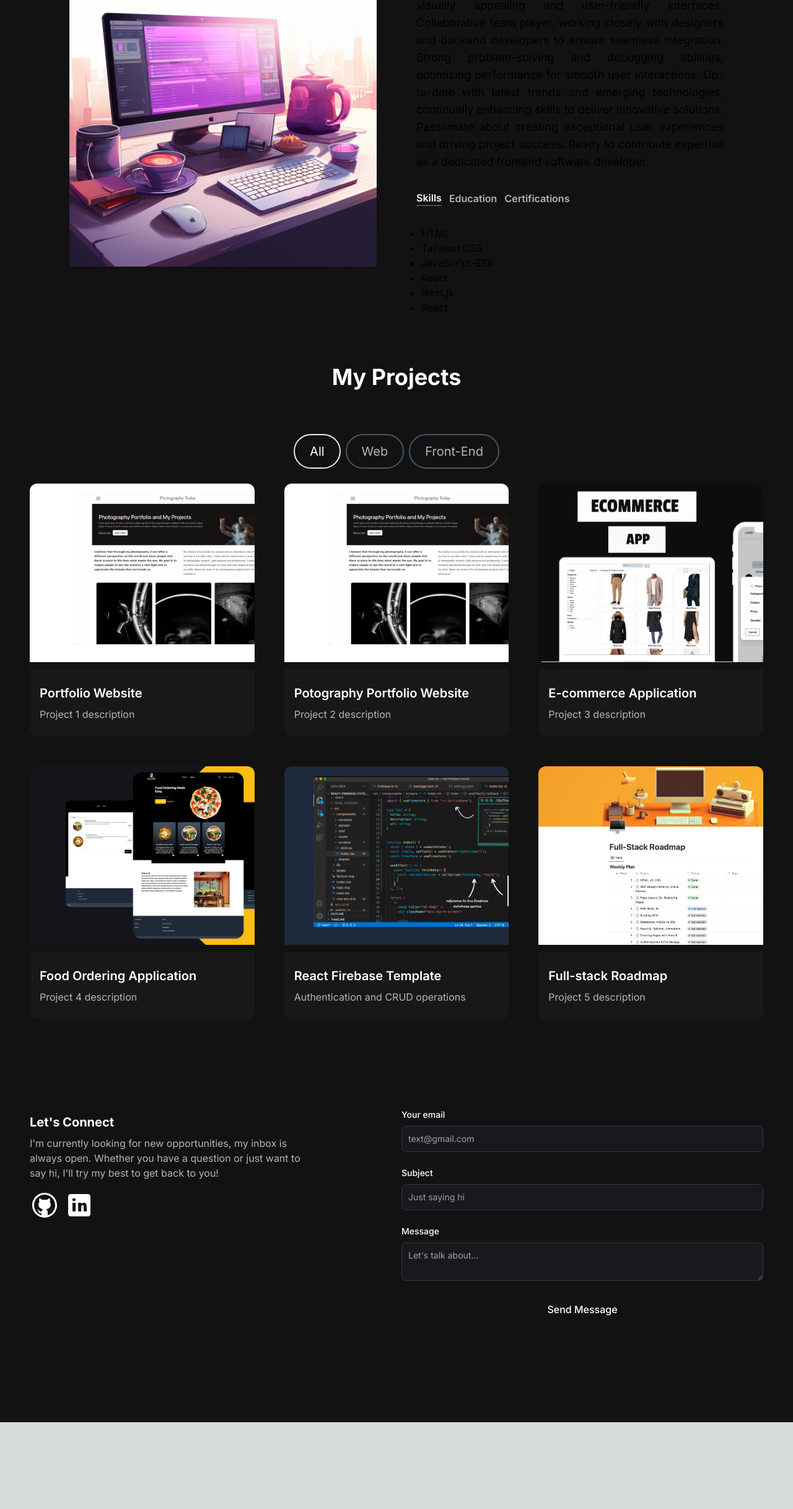
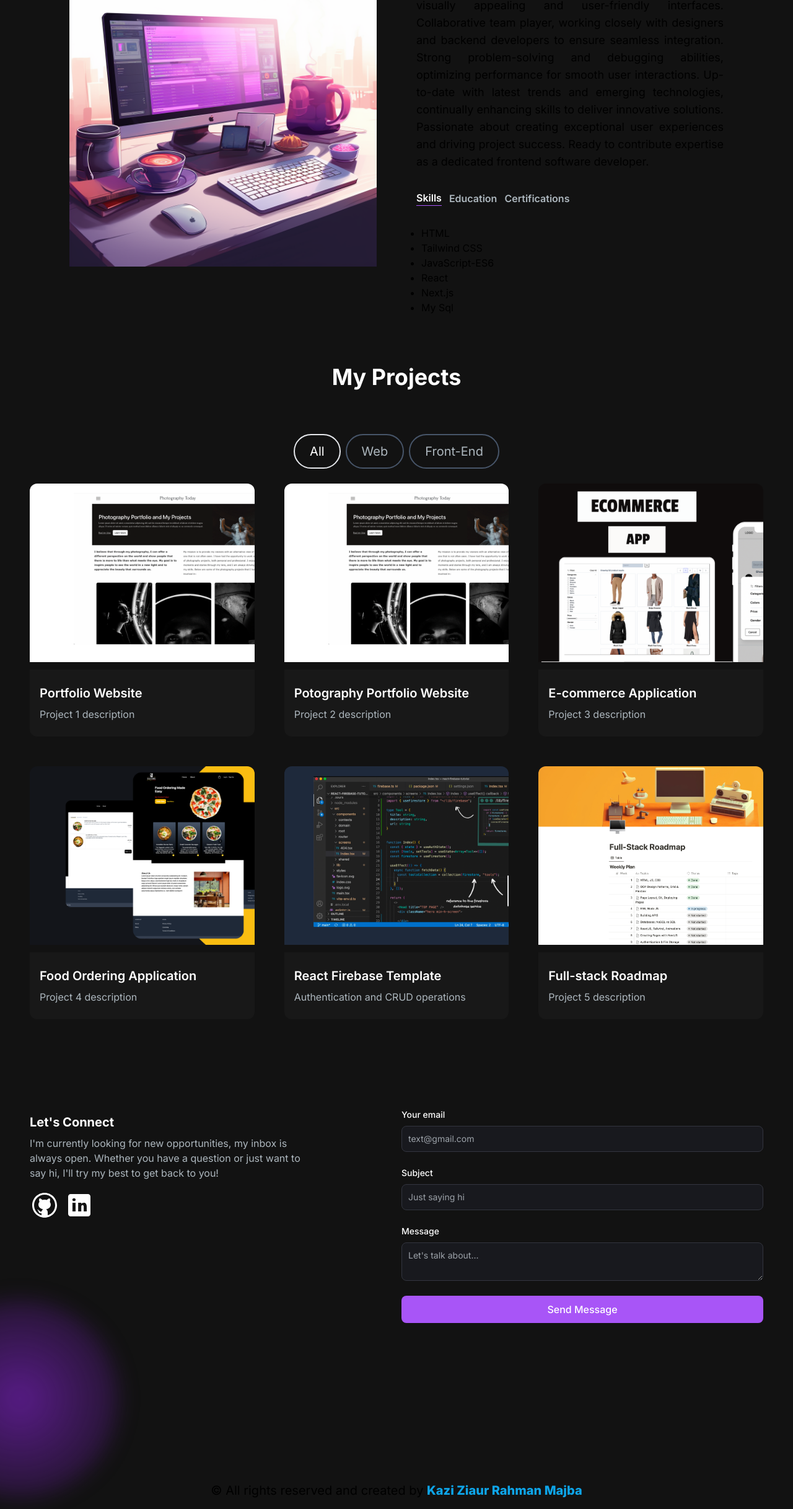
Before and after one commit to majbaulhoque/My-Portfolio, a Next.js app: page / in a window 1280 px wide. Shown: the part 721-3155 px from the top of the page at 62% size. Built offline with nearby package versions, Linux system fonts and the light colour scheme.

Commit message:
complete footer part

```diff
--- a/src/app/components/AboutSection.jsx
+++ b/src/app/components/AboutSection.jsx
@@ -15,7 +15,7 @@ const TAB_DATA = [
         <li>JavaScript-ES6</li>
         <li>React</li>
         <li>Next.js</li>
-        <li>React</li>
+        <li>My Sql</li>
       </ul>
     ),
   },
--- a/src/app/components/EmailSection.jsx
+++ b/src/app/components/EmailSection.jsx
@@ -44,7 +44,7 @@ const EmailSection = () => {
         id="contact"
         className="grid md:grid-cols-2 my-12 md:my-12 py-24 gap-4 relative"
         >
-        <div className="bg-[radial-gradient(ellipse_at_center,_var(--tw-gradient-stops))] from-primary-900 to-transparent rounded-full h-80 w-80 z-0 blur-lg absolute top-3/4 -left-4 transform -translate-x-1/2 -translate-1/2"></div>
+        <div className="bg-[radial-gradient(ellipse_at_center,_var(--tw-gradient-stops))] from-purple-900 to-transparent rounded-full h-80 w-80 z-0 blur-lg absolute top-3/4 -left-4 transform -translate-x-1/2 -translate-1/2"></div>
         <div className="z-10">
             <h5 className="text-xl font-bold text-white my-2">
             Let&apos;s Connect
@@ -119,7 +119,7 @@ const EmailSection = () => {
                 </div>
                 <button
                 type="submit"
-                className="bg-primary-500 hover:bg-primary-600 text-white font-medium py-2.5 px-5 rounded-lg w-full"
+                className="bg-purple-500 hover:bg-purple-600 text-white font-medium py-2.5 px-5 rounded-lg w-full"
                 >
                 Send Message
                 </button>
--- /dev/null
+++ b/src/app/components/Footer.jsx
@@ -0,0 +1,11 @@
+import React from 'react';
+
+const Footer = () => {
+    return (
+        <div className='mt-40 '>
+            <h4 className='text-center justify-center text-xl font-white'>© All rights reserved and created by <span className='font-extrabold text-sky-500 text-xl'>Kazi Ziaur Rahman Majba </span> </h4>
+        </div>
+    );
+};
+
+export default Footer;
--- a/src/app/components/Navbar.jsx
+++ b/src/app/components/Navbar.jsx
@@ -4,7 +4,7 @@ import React, {useState} from 'react';
 import NavLink from './NavLink';
 import { Bars3Icon, XMarkIcon } from "@heroicons/react/24/solid";
 import MenuOverlay from './MenuOverlay';
-
+import Image from 'next/image';
 const navLinks = [
     {
         title: "About",
@@ -27,7 +27,15 @@ const Navbar = () => {
         top-0 left-0 right-0 z-10 bg-[#121212] bg-opacity-100'>
             <div className='flex flex-wrap items-center justify-between mx-auto px-4 py-2'>
                 {/* <Link href={"/"} className='text-5xl text-white font-semibold'>LOGO</Link> */}
-                <a href={"/"} className='text-2xl md:text-5xl text-white font-semibold border-2 border-purple-700 px-4 py-2 shadow-inner'>Majba</a>
+                <Link href="/" className='text-2xl md:text-5xl text-white font-semibold border-2 border-purple-700 px-4 py-2 shadow-inner'>Majba</Link>
+                {/* <Link href="/">
+                <Image
+                    src="/p.png"
+                    alt="Description of the image"
+                    width={500}
+                    height={300}
+                />
+                </Link> */}
                 <div className='mobile-menu block md:hidden ml-52'>
                 {
                     !navbarOpen ? (
--- a/src/app/page.js
+++ b/src/app/page.js
@@ -4,6 +4,7 @@ import Navbar from "./components/Navbar";
 import AboutSection from "./components/AboutSection";
 import ProjectSection from "./components/ProjectSection";
 import EmailSection from "./components/EmailSection";
+import Footer from "./components/Footer";
 
 export default function Home() {
   return (
@@ -14,6 +15,7 @@ export default function Home() {
         <AboutSection></AboutSection>
         <ProjectSection></ProjectSection>
         <EmailSection></EmailSection>
+        <Footer></Footer>
       </div>
     </main>
   );
--- a/src/app/send/route.js
+++ b/src/app/send/route.js
@@ -2,6 +2,7 @@
 
 import { NextResponse } from "next/server";
 import { Resend } from "resend";
+
 
 const resend = new Resend(process.env.RESEND_API_KEY);
 const fromEmail = process.env.FROM_EMAIL;
@@ -12,7 +13,7 @@ export async function POST(req, res) {
     try {
         const data = await resend.emails.send({
         from: fromEmail,
-        to: [fromEmail, email],
+        to: ["majba9399@gmail.com", email],
         subject: subject,
         react: (
             <>
```
Also changed, not shown: public/Images/p.png (added).
